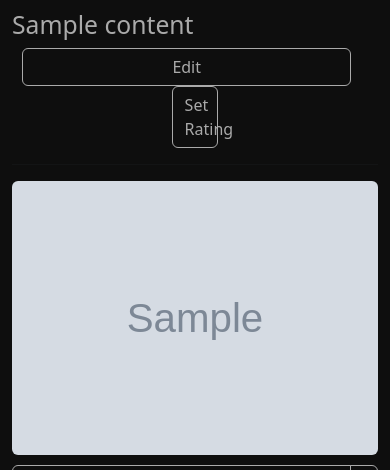
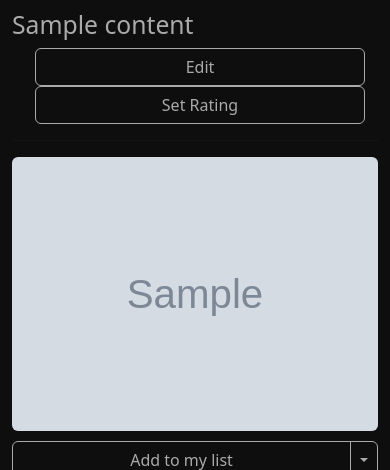
Before and after one commit to TheGreatWaves/Johns-List, a Flask app: a page that uses templates/content.html in a window 390 px wide. Shown: the part 60-530 px from the top of the page. Run offline with Flask 3, Linux system fonts and the light colour scheme; tables that the repository leaves empty hold one stand-in row (values such as "Sample post"); grey boxes marked "Sample" are stand-in pictures; parts of the project's set-up code (start-up, migrations or seed data) failed here and were passed over.

Commit message:
fixed button issues on mobile

```diff
--- a/templates/content.html
+++ b/templates/content.html
@@ -114,17 +114,22 @@
 
         <!-- Edit content page -->
         <div class="col-md-1 text-end" style="margin: auto;">
+            <center>
             <form action="" method="POST">
                 <button class="btn edit" type="submit">Edit</button>
             </form>
+            </center>
         </div>
 
         <!-- Edit rating modal -->
-        <a class="btn nice" style="width: 12%; margin:auto; height:5%"
-            href="{{ url_for('set_rating_modal', content_id=content.content_id, content_type=content.content_type) }}"
-            role="button">
-            Set Rating
-        </a>
+        <div class="col-md-1 text-end" style="top: 6px; ">
+        <center>
+            <form action="{{ url_for('set_rating_modal', content_id=content.content_id, content_type=content.content_type) }}"
+                 method="GET">
+                <button class="btn edit" type="submit">Set Rating</button>
+            </form>
+        </center>
+        </div>
     </div>
 </div>
 {% endblock %}
```
